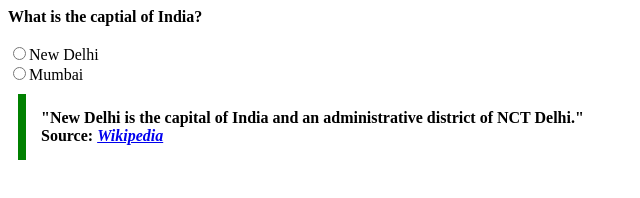
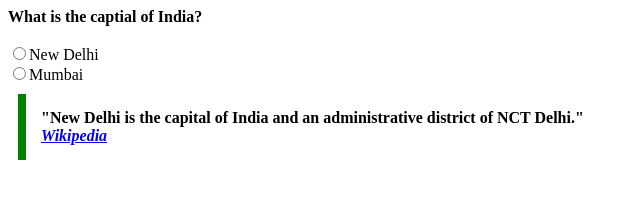
Before and after one commit to acciojob/trivia-dpinkvilla, a website: page main.html in a window 1280 px wide. Shown: the whole page, without its empty margins (0-640 px from the left). Drawn offline with Linux system fonts and the light colour scheme.

Commit message:
created a submission

```diff
--- a/main.html
+++ b/main.html
@@ -17,7 +17,7 @@
 	 -->
 	<blockquote>
     "New Delhi is the capital of India and an administrative district of NCT Delhi."
-    <footer>Source: <cite><a href="https://en.wikipedia.org/wiki/New_Delhi" target="_blank">Wikipedia</a></cite></footer>
+<cite><a href="https://en.wikipedia.org/wiki/New_Delhi" target="_blank">Wikipedia</a></cite>
 </blockquote>
 
 
```
